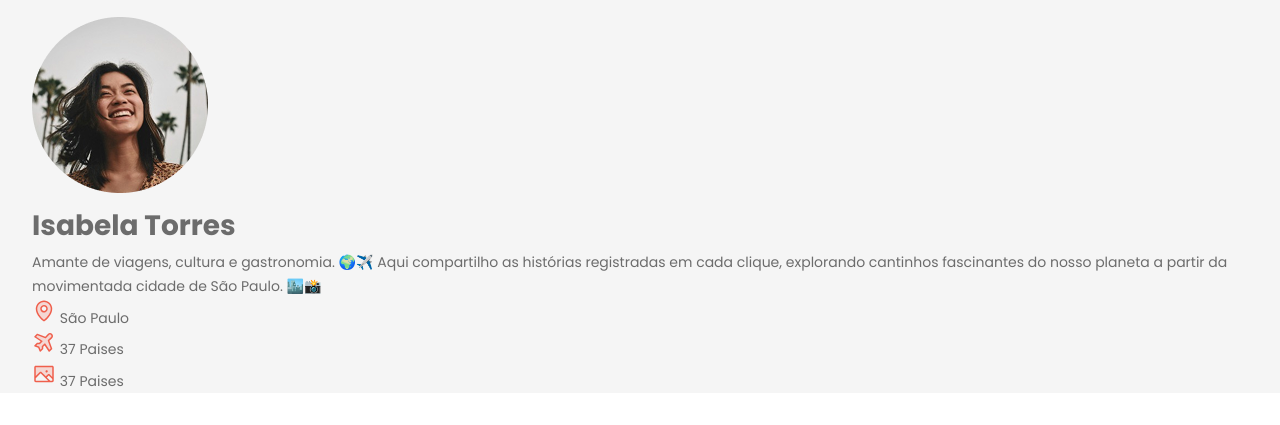
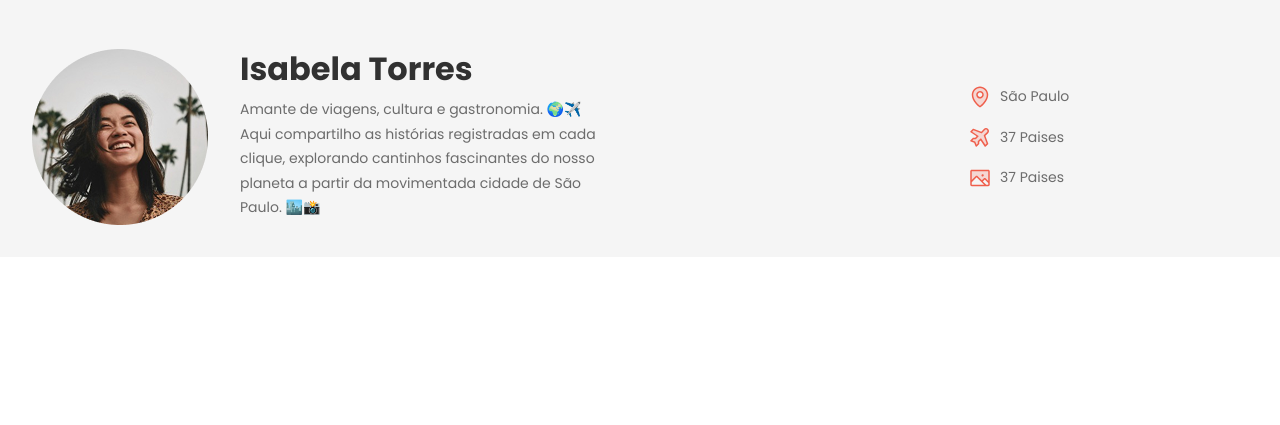
Before and after one commit to lucardka/travelgram-perfil-de-viagens, a plain HTML site: page index.html in a window 1280 px wide. Shown: the part 79-504 px from the top of the page. Drawn offline with Linux system fonts and the light colour scheme.

Commit message:
Adiciona seção de perfil e remove marcadores de lista em #info

```diff
--- /dev/null
+++ b/css/header.css
@@ -0,0 +1,40 @@
+header {
+  padding-block: 2rem;
+  font: var(--text-md);
+}
+
+header .container {
+  display: flex;
+  justify-content: space-between;
+  align-items: center;
+}
+
+#profile {
+  display: flex;
+  gap: 2rem;
+}
+
+#profile > div {
+  max-width: 384px;
+}
+
+#profile h1 {
+  font: var(--text-lg);
+  color: var(--text-color-primary);
+  margin-bottom: 8px;
+}
+
+#info {
+  list-style: none;
+
+  display: flex;
+  flex-direction: column;
+  gap: 16px;
+  width: 280px;
+}
+
+#info li {
+  display: flex;
+  align-items: center;
+  gap: 8px;
+}
--- a/css/styles.css
+++ b/css/styles.css
@@ -29,8 +29,9 @@ a:hover {
   background-color: var(--surface-color);
 }
 
-#info {
+/* #info {
+  display: flex;
   list-style-type: none;
   margin: 0;
   padding: 0;
-}
+} */
--- a/index.html
+++ b/index.html
@@ -13,6 +13,7 @@
     <link rel="stylesheet" href="css/variables.css" />
     <link rel="stylesheet" href="css/utilities.css" />
     <link rel="stylesheet" href="css/styles.css" />
+    <link rel="stylesheet" href="css/header.css">
     <link rel="stylesheet" href="css/nav.css" />
 
     <link
@@ -53,7 +54,9 @@
             <div>
               <h1>Isabela Torres</h1>
               <p>
-                Amante de viagens, cultura e gastronomia. 🌍✈️ Aqui compartilho
+                Amante de viagens, cultura e gastronomia. 🌍✈️
+                <br>
+                Aqui compartilho
                 as histórias registradas em cada clique, explorando cantinhos
                 fascinantes do nosso planeta a partir da movimentada cidade de
                 São Paulo. 🏙️📸
```
